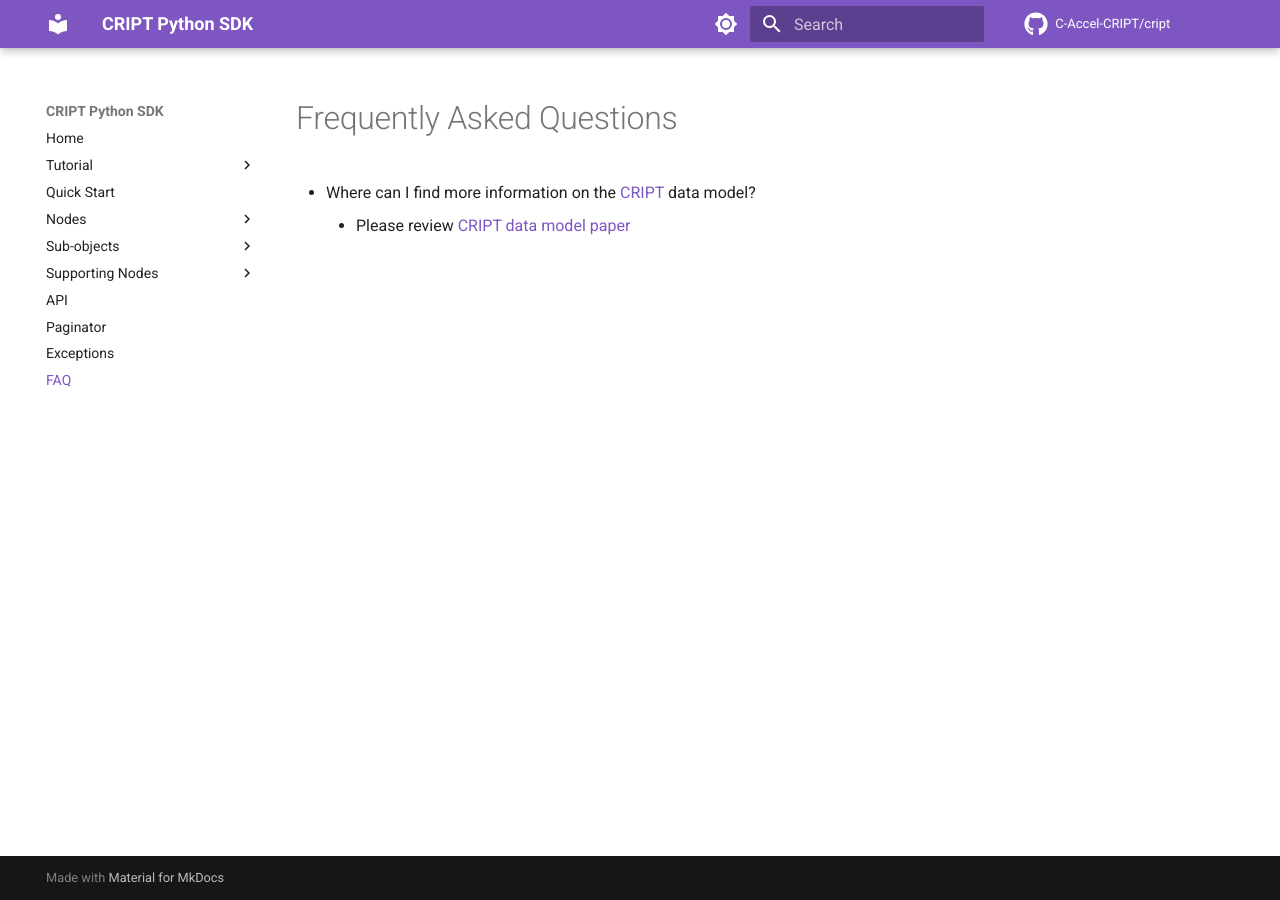
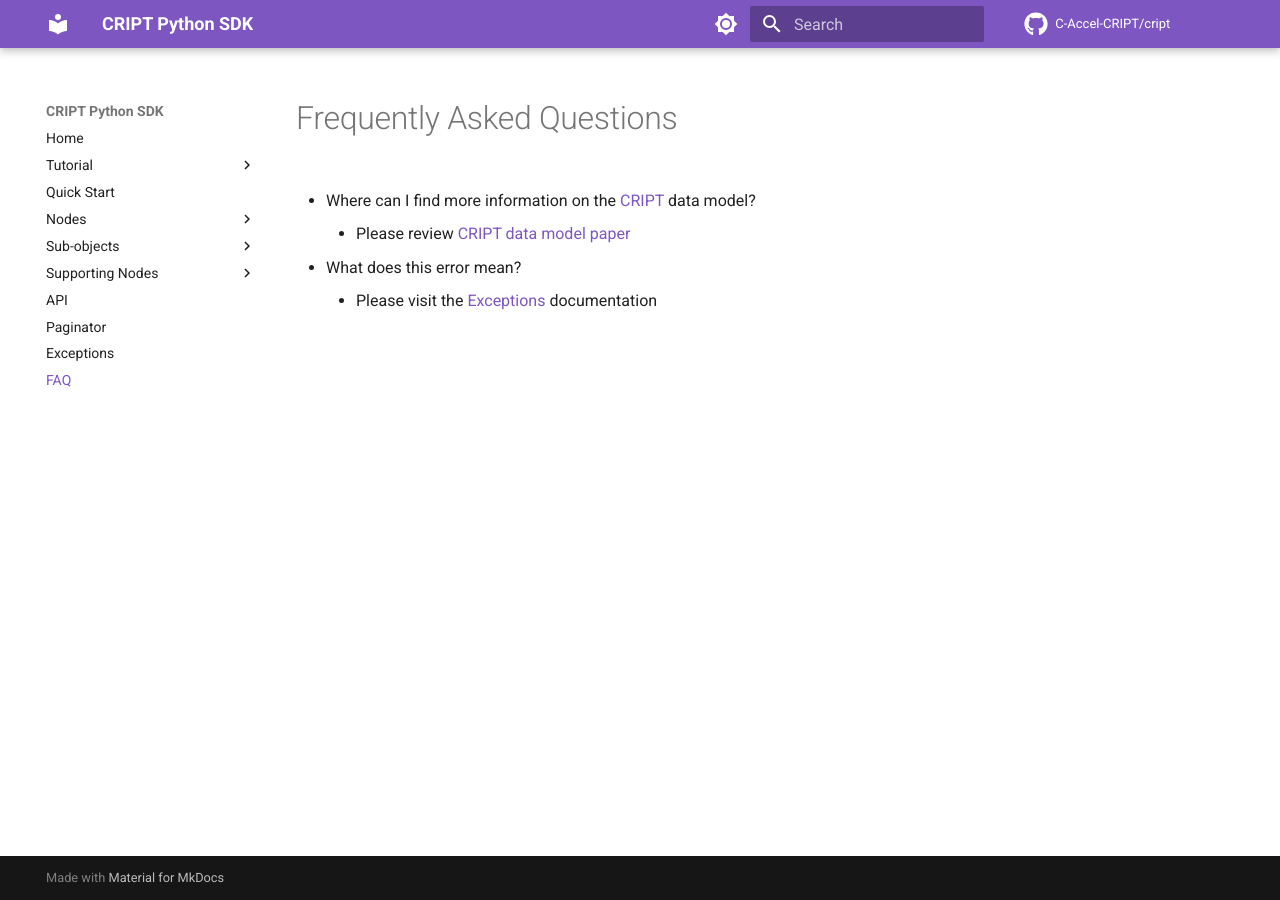
Before and after one commit to C-Accel-CRIPT/sdk-archive, an MkDocs documentation site: the page built from docs/faq.md, in a window 1280 px wide. Built offline with MkDocs 1.6.1 and Material for MkDocs 9.7.7, drawn with Linux system fonts in a browser that asks for light colours; comment, search, counter and statistics services are not loaded.

Commit message:
Update faq.md

```diff
--- a/docs/faq.md
+++ b/docs/faq.md
@@ -4,3 +4,6 @@
     * Please review
     <a href="https://criptapp.org" target="_blank">CRIPT</a>
     <a href="https://chemrxiv.org/engage/chemrxiv/article-details/6322951abe03b232b0f6c7db" target="_blank">data model paper</a>
+
+* What does this error mean?
+    * Please visit the <a href="/exceptions" target="_blank">Exceptions</a> documentation
```
